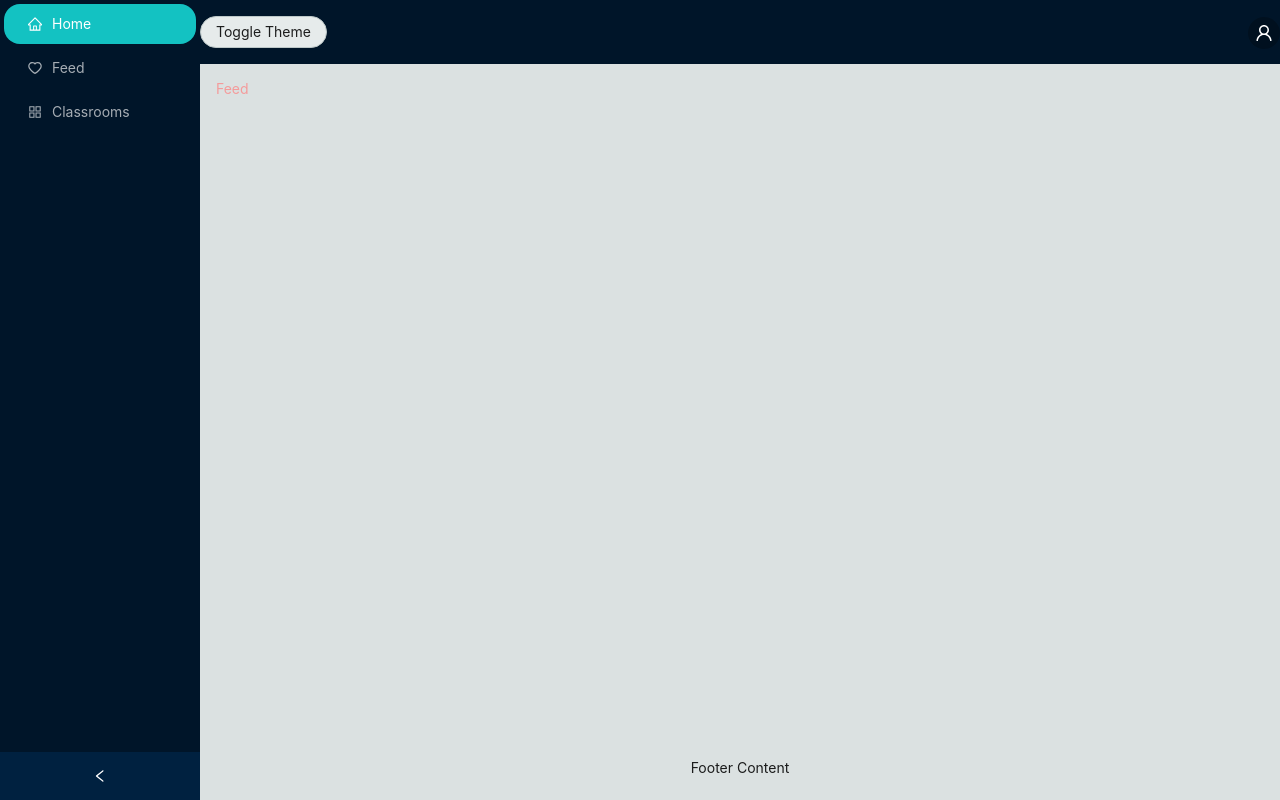
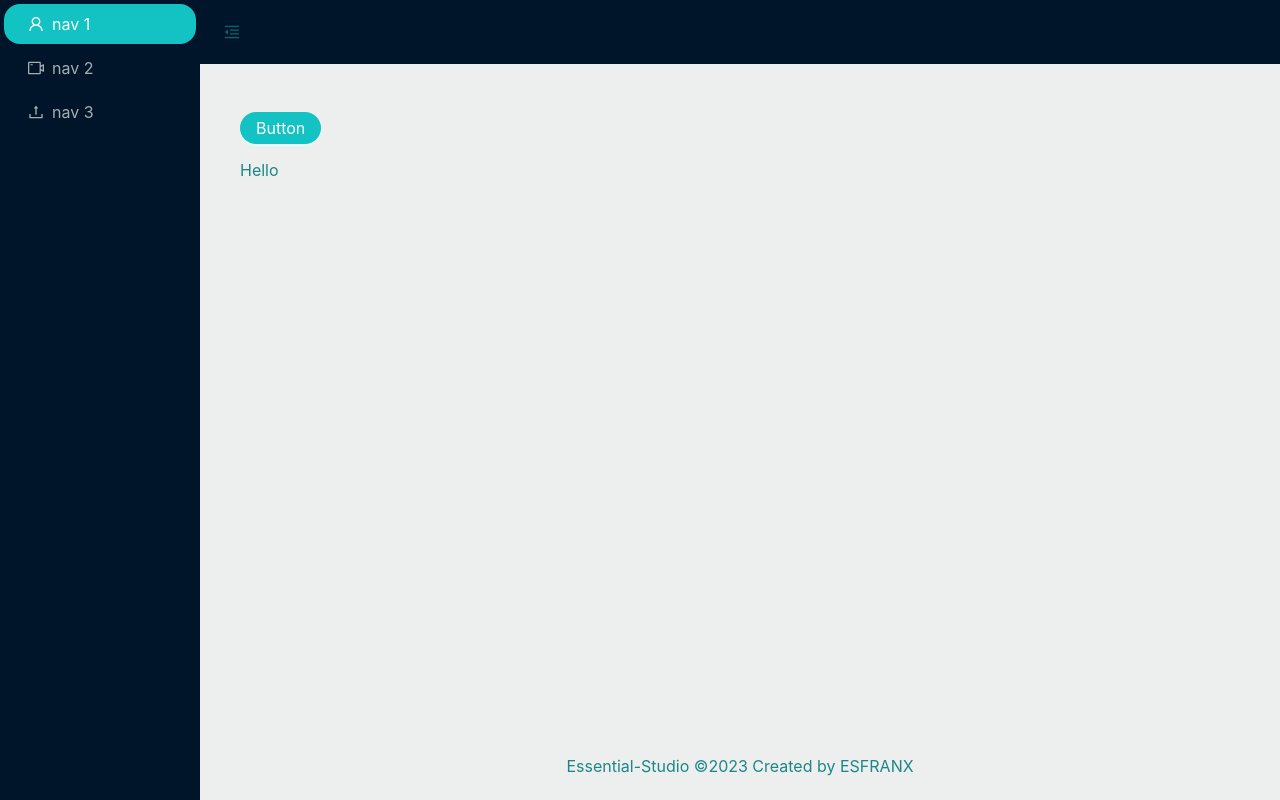
Before and after one commit to dazcalifornia/Blsnky-class, a Next.js app: page / in a window 1280 px wide. Built offline with nearby package versions, Linux system fonts and the light colour scheme.

Commit message:
AppLayout Nav

```diff
--- a/app/layout.tsx
+++ b/app/layout.tsx
@@ -1,26 +1,35 @@
-import React from "react";
-import { Inter } from "next/font/google";
+import type { Metadata } from "next";
+import { Kanit } from "next/font/google";
 
-import StyledComponentsRegistry from "../lib/AntdRegistry";
-
-import { ThemeProvider } from "./theme/ThemeContext";
 import "./globals.css";
 
-const inter = Inter({ subsets: ["latin"] });
+const kanit = Kanit({
+  weight: ["400", "700", "500"],
+  subsets: ["thai", "latin"],
+});
 
-export const metadata = {
-  title: "Classroom- System",
-  description: "made with care by Burblnks",
+//import ant
+import StyledComponentsRegistry from "../lib/AntdRegistry";
+import { ConfigProvider } from "antd";
+import theme from "./theme/themeConfig";
+
+export const metadata: Metadata = {
+  title: "Blnksy-class",
+  description: "Created by franx <3",
 };
 
-const RootLayout = ({ children }: React.PropsWithChildren) => (
+export default function RootLayout({
+  children,
+}: {
+  children: React.ReactNode;
+}) {
+  return (
     <html lang="en">
-    <body className={inter.className}>
+      <body className={kanit.className}>
         <StyledComponentsRegistry>
-        <ThemeProvider>{children}</ThemeProvider>
+          <ConfigProvider theme={theme}>{children}</ConfigProvider>
         </StyledComponentsRegistry>
       </body>
     </html>
   );
-
-export default RootLayout;
+}
--- a/app/page.tsx
+++ b/app/page.tsx
@@ -1,12 +1,11 @@
 import React from "react";
-
-import AppLayout from "./AppLayout";
-
-import Link from "next/link";
+import { Button } from "antd";
+import Applayout from "@/lib/components/app";
 export default function Home() {
   return (
-    <AppLayout selected="1">
-      <Link href="/feed">Feed</Link>
-    </AppLayout>
+    <Applayout>
+      <Button type="primary">Button</Button>
+      <p>Hello</p>
+    </Applayout>
   );
 }
--- a/app/theme/ThemeContext.tsx
+++ b/app/theme/ThemeContext.tsx
@@ -1,20 +1,72 @@
 "use client";
-import React, { createContext, useContext, useState } from "react";
+import { useState } from "react";
+import { createContext, ReactNode, useContext } from "react";
+import { ThemeConfig } from "antd";
 
-const ThemeContext = createContext();
+interface ThemeContextProps {
+  theme: ThemeConfig;
+  toggleTheme: () => void;
+}
 
-export const useTheme = () => useContext(ThemeContext);
+const ThemeContext = createContext<ThemeContextProps | undefined>(undefined);
 
-export const ThemeProvider = ({ children }) => {
-  const [darkMode, setDarkMode] = useState(false);
+export const useTheme = () => {
+  const context = useContext(ThemeContext);
+  if (!context) {
+    throw new Error("useTheme must be used within a ThemeProvider");
+  }
+  return context;
+};
+
+interface ThemeProviderProps {
+  children: ReactNode;
+  initialTheme: ThemeConfig;
+}
+
+export const ThemeProvider = ({
+  children,
+  initialTheme,
+}: ThemeProviderProps) => {
+  const [theme, setTheme] = useState(initialTheme);
 
   const toggleTheme = () => {
-    setDarkMode(!darkMode);
+    // Implement your logic to toggle between themes based on the token algorithm
+    // For simplicity, let's just switch between light and dark themes
+    const newTheme = theme === lightTheme ? darkTheme : lightTheme;
+    setTheme(newTheme);
   };
 
   return (
-    <ThemeContext.Provider value={{ darkMode, toggleTheme }}>
+    <ThemeContext.Provider value={{ theme, toggleTheme }}>
       {children}
     </ThemeContext.Provider>
   );
 };
+
+// Default light and dark themes
+const lightTheme: ThemeConfig = {
+  // Define your light theme properties here
+  token: {
+    colorBgBase: "#f5faf9",
+    colorLink: "#ffdd00",
+    colorTextBase: "#007979",
+    wireframe: false,
+    colorPrimary: "#13c2c2",
+    colorInfo: "#13c2c2",
+    fontSize: 16,
+    borderRadius: 16,
+  },
+};
+
+const darkTheme: ThemeConfig = {
+  // Define your dark theme properties here
+  token: {
+    colorBgBase: "#182d3b",
+    colorLink: "#ffdd00",
+    colorPrimary: "#13c2c2",
+    colorInfo: "#00ffc7",
+    colorTextBase: "#ffffff",
+    wireframe: false,
+    borderRadius: 16,
+  },
+};
--- a/app/theme/themeConfig.ts
+++ b/app/theme/themeConfig.ts
@@ -3,12 +3,13 @@ import type { ThemeConfig } from "antd";
 
 const theme: ThemeConfig = {
   token: {
-    colorBgBase: "#ddf4f4",
-    colorLink: "#f49b9b",
+    colorBgBase: "#f5faf9",
+    colorLink: "#ffdd00",
+    colorTextBase: "#007979",
+    wireframe: false,
     colorPrimary: "#13c2c2",
-    colorInfo: "#1a957a",
-    colorTextBase: "#000000",
-    wireframe: false,
+    colorInfo: "#13c2c2",
+    fontSize: 16,
     borderRadius: 16,
   },
 };
--- /dev/null
+++ b/lib/components/app.tsx
@@ -0,0 +1,76 @@
+"use client";
+import React, { useState } from "react";
+import {
+  MenuFoldOutlined,
+  MenuUnfoldOutlined,
+  UploadOutlined,
+  UserOutlined,
+  VideoCameraOutlined,
+} from "@ant-design/icons";
+
+import { Button, Layout, Menu, theme } from "antd";
+
+const { Header, Sider, Content, Footer } = Layout;
+
+const Applayout = ({ children }: any) => {
+  const [collapsed, setCollapsed] = useState(false);
+  const {
+    token: { colorBgContainer },
+  } = theme.useToken();
+
+  return (
+    <Layout style={{ minHeight: "100vh" }}>
+      <Sider trigger={null} collapsible collapsed={collapsed}>
+        <div className="logo" />
+        <Menu
+          theme="dark"
+          mode="inline"
+          defaultSelectedKeys={["1"]}
+          items={[
+            {
+              key: "1",
+              icon: <UserOutlined />,
+              label: "nav 1",
+            },
+            {
+              key: "2",
+              icon: <VideoCameraOutlined />,
+              label: "nav 2",
+            },
+            {
+              key: "3",
+              icon: <UploadOutlined />,
+              label: "nav 3",
+            },
+          ]}
+        />
+      </Sider>
+      <Layout>
+        <Header style={{ padding: 0 }}>
+          <Button
+            type="text"
+            icon={collapsed ? <MenuUnfoldOutlined /> : <MenuFoldOutlined />}
+            onClick={() => setCollapsed(!collapsed)}
+            style={{
+              fontSize: "16px",
+              width: 64,
+              height: 64,
+            }}
+          />
+        </Header>
+        <Content
+          style={{
+            margin: "24px 16px 0",
+            padding: 24,
+          }}
+        >
+          {children}
+        </Content>
+        <Footer style={{ textAlign: "center" }}>
+          Essential-Studio ©2023 Created by ESFRANX
+        </Footer>
+      </Layout>
+    </Layout>
+  );
+};
+export default Applayout;
```
Also changed, not shown: app/feed/page.tsx (+1 -7 lines), app/theme/*.ts (deleted, +0 -11 lines), package.json (+6 -5 lines), lib/handler/api/test.ts (added), lib/handler/test.ts (added), 1 other file (tests, documents, lock files or other folders). Lines whose indentation alone changed are shown as unchanged.
